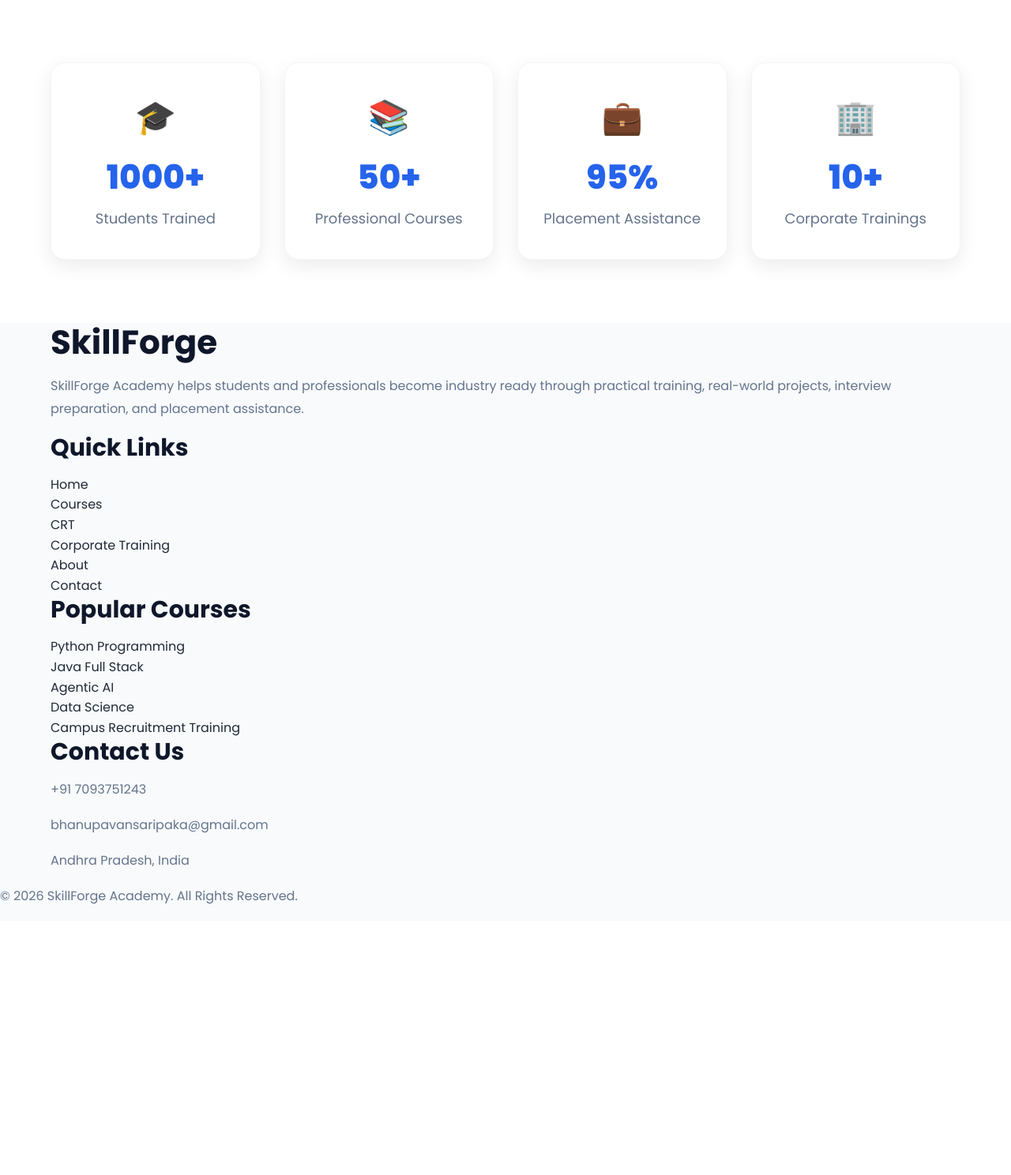
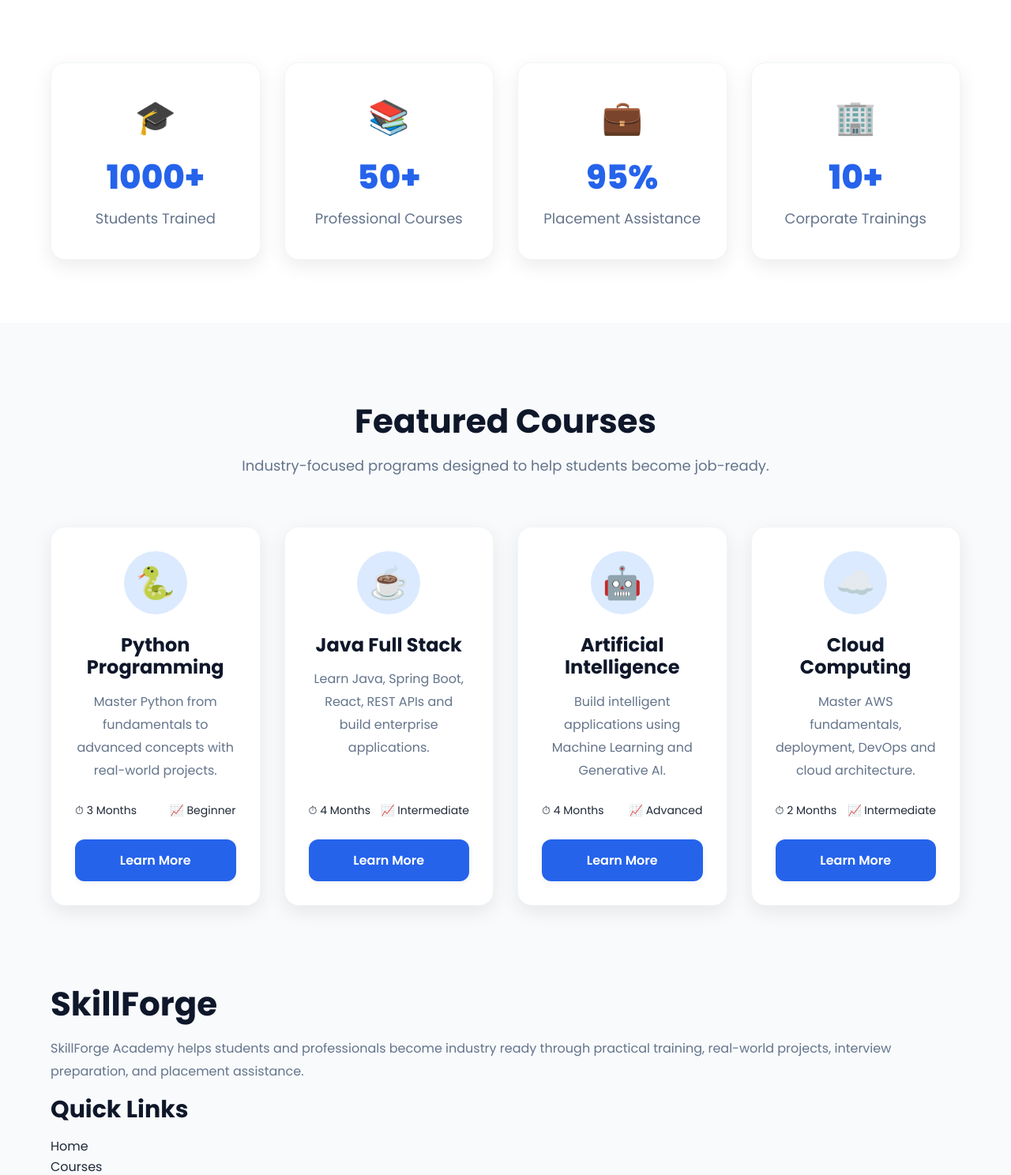
Before and after one commit to bhanupavansaripaka-maker/Placementspro, a FastAPI app: page / in a window 1280 px wide. Shown: the part 933-2421 px from the top of the page at 79% size. Before the commit the page ends 2078 px from the top, so only its background shows below. Run offline with FastAPI, Linux system fonts and the light colour scheme.

Commit message:
Sprint 2: Hero, Statistics and Featured Courses

```diff
--- a/app/data/home.py
+++ b/app/data/home.py
@@ -25,3 +25,37 @@ HOME_STATISTICS = [
         "icon": "🏢"
     }
 ]
+# ==========================================================
+# Featured Courses
+# ==========================================================
+
+FEATURED_COURSES = [
+    {
+        "title": "Python Programming",
+        "description": "Master Python from fundamentals to advanced concepts with real-world projects.",
+        "duration": "3 Months",
+        "level": "Beginner",
+        "icon": "🐍"
+    },
+    {
+        "title": "Java Full Stack",
+        "description": "Learn Java, Spring Boot, React, REST APIs and build enterprise applications.",
+        "duration": "4 Months",
+        "level": "Intermediate",
+        "icon": "☕"
+    },
+    {
+        "title": "Artificial Intelligence",
+        "description": "Build intelligent applications using Machine Learning and Generative AI.",
+        "duration": "4 Months",
+        "level": "Advanced",
+        "icon": "🤖"
+    },
+    {
+        "title": "Cloud Computing",
+        "description": "Master AWS fundamentals, deployment, DevOps and cloud architecture.",
+        "duration": "2 Months",
+        "level": "Intermediate",
+        "icon": "☁️"
+    }
+]
--- a/app/routers/home.py
+++ b/app/routers/home.py
@@ -1,7 +1,6 @@
 from fastapi import APIRouter, Request
 from fastapi.templating import Jinja2Templates
-
-from app.data.home import HOME_STATISTICS
+from app.data.home import HOME_STATISTICS, FEATURED_COURSES
 
 router = APIRouter()
 
@@ -16,6 +15,7 @@ def home(request: Request):
         {
             "request": request,
             "active_page": "home",
-            "statistics": HOME_STATISTICS
+            "statistics": HOME_STATISTICS,
+            "courses": FEATURED_COURSES
         }
     )
--- a/app/static/css/pages/home.css
+++ b/app/static/css/pages/home.css
@@ -255,3 +255,170 @@
     margin:0;
 
 }
+/* ==========================================================
+   Featured Courses
+========================================================== */
+
+.featured-courses{
+
+    background:var(--background);
+
+    padding:100px 0;
+
+}
+
+
+/* ==========================================
+   Course Grid
+========================================== */
+
+.featured-courses .grid-4{
+
+    display:grid;
+
+    grid-template-columns:repeat(4,1fr);
+
+    gap:30px;
+
+}
+
+
+/* ==========================================
+   Course Card
+========================================== */
+
+.course-card{
+
+    background:var(--white);
+
+    border-radius:var(--radius-lg);
+
+    box-shadow:var(--shadow-md);
+
+    transition:var(--transition);
+
+    overflow:hidden;
+
+    border:1px solid var(--border-light);
+
+    display:flex;
+
+    flex-direction:column;
+
+}
+
+.course-card:hover{
+
+    transform:translateY(-10px);
+
+    box-shadow:var(--shadow-xl);
+
+}
+
+
+/* ==========================================
+   Course Content
+========================================== */
+
+.course-content{
+
+    padding:30px;
+
+    display:flex;
+
+    flex-direction:column;
+
+    height:100%;
+
+}
+
+
+/* ==========================================
+   Course Icon
+========================================== */
+
+.course-icon{
+
+    width:80px;
+
+    height:80px;
+
+    margin:0 auto 25px;
+
+    border-radius:50%;
+
+    background:var(--primary-light);
+
+    display:flex;
+
+    align-items:center;
+
+    justify-content:center;
+
+    font-size:40px;
+
+}
+
+
+/* ==========================================
+   Course Title
+========================================== */
+
+.course-title{
+
+    text-align:center;
+
+    font-size:24px;
+
+    color:var(--heading);
+
+    margin-bottom:15px;
+
+}
+
+
+/* ==========================================
+   Course Description
+========================================== */
+
+.course-description{
+
+    text-align:center;
+
+    color:var(--text-light);
+
+    margin-bottom:25px;
+
+    flex:1;
+
+}
+
+
+/* ==========================================
+   Course Meta
+========================================== */
+
+.course-meta{
+
+    display:flex;
+
+    justify-content:space-between;
+
+    margin-bottom:25px;
+
+    font-size:14px;
+
+    color:var(--text);
+
+}
+
+
+/* ==========================================
+   Button
+========================================== */
+
+.course-card .btn{
+
+    margin-top:auto;
+
+}
--- a/app/static/css/utilities/responsive.css
+++ b/app/static/css/utilities/responsive.css
@@ -102,3 +102,26 @@
     }
 
 }
+/* ==========================================================
+   Featured Courses Responsive
+========================================================== */
+
+@media(max-width:1200px){
+
+    .featured-courses .grid-4{
+
+        grid-template-columns:repeat(2,1fr);
+
+    }
+
+}
+
+@media(max-width:768px){
+
+    .featured-courses .grid-4{
+
+        grid-template-columns:1fr;
+
+    }
+
+}
--- a/app/templates/components/featured_courses.html
+++ b/app/templates/components/featured_courses.html
@@ -1,62 +1,54 @@
-<section class="courses-section">
+<section class="featured-courses section">
 
     <div class="container">
 
-        <div class="section-header">
+        <h2 class="section-title">
 
-            <h2>Popular Courses</h2>
+            Featured Courses
 
-            <p>
-                Industry-ready programs designed by experienced professionals.
-            </p>
+        </h2>
 
-        </div>
+        <p class="section-subtitle">
 
-        <div class="courses-grid">
+            Industry-focused programs designed to help students become job-ready.
 
-            {% for course in home_data.featured_courses %}
+        </p>
+
+        <div class="grid-4">
+
+            {% for course in courses %}
 
             <div class="course-card">
 
-                <div class="course-header">
+                <div class="course-content">
 
-                    <h3>{{ course.title }}</h3>
+                    <div class="course-icon">
 
-                </div>
+                        {{ course.icon }}
 
-                <div class="course-body">
+                    </div>
 
-                    <p>
+                    <h3 class="course-title">
+
+                        {{ course.title }}
+
+                    </h3>
+
+                    <p class="course-description">
 
                         {{ course.description }}
 
                     </p>
 
-                    <ul>
+                    <div class="course-meta">
 
-                        <li>
-                            <strong>Duration:</strong>
-                            {{ course.duration }}
-                        </li>
+                        <span>⏱ {{ course.duration }}</span>
 
-                        <li>
-                            <strong>Level:</strong>
-                            {{ course.level }}
-                        </li>
+                        <span>📈 {{ course.level }}</span>
 
-                        <li>
-                            <strong>Price:</strong>
-                            {{ course.price }}
-                        </li>
+                    </div>
 
-                    </ul>
-
-                </div>
-
-                <div class="course-footer">
-
-                    <a href="/courses/"
-                       class="btn btn-primary">
+                    <a href="/courses" class="btn btn-primary btn-block mt-2">
 
                         Learn More
 
--- a/app/templates/pages/home.html
+++ b/app/templates/pages/home.html
@@ -1,13 +1,69 @@
 {% extends "base.html" %}
 
 {% block title %}
-SkillForge Academy
+SkillForge Academy | Learn Today. Lead Tomorrow.
 {% endblock %}
 
 {% block content %}
 
-{% include "components/hero.html" %}
+    <!-- ==========================
+         Hero Section
+    =========================== -->
 
-{% include "components/statistics.html" %}
+    {% include "components/hero.html" %}
+
+
+    <!-- ==========================
+         Statistics
+    =========================== -->
+
+    {% include "components/statistics.html" %}
+
+
+    <!-- ==========================
+         Featured Courses
+    =========================== -->
+
+    {% include "components/featured_courses.html" %}
+
+
+    <!-- ==========================
+         Why Choose SkillForge
+         (Coming Soon)
+    =========================== -->
+
+    {# {% include "components/why_choose.html" %} #}
+
+
+    <!-- ==========================
+         Learning Journey
+         (Coming Soon)
+    =========================== -->
+
+    {# {% include "components/learning_journey.html" %} #}
+
+
+    <!-- ==========================
+         Testimonials
+         (Coming Soon)
+    =========================== -->
+
+    {# {% include "components/testimonials.html" %} #}
+
+
+    <!-- ==========================
+         Corporate Training
+         (Coming Soon)
+    =========================== -->
+
+    {# {% include "components/corporate_training.html" %} #}
+
+
+    <!-- ==========================
+         Call To Action
+         (Coming Soon)
+    =========================== -->
+
+    {# {% include "components/cta.html" %} #}
 
 {% endblock %}
```
